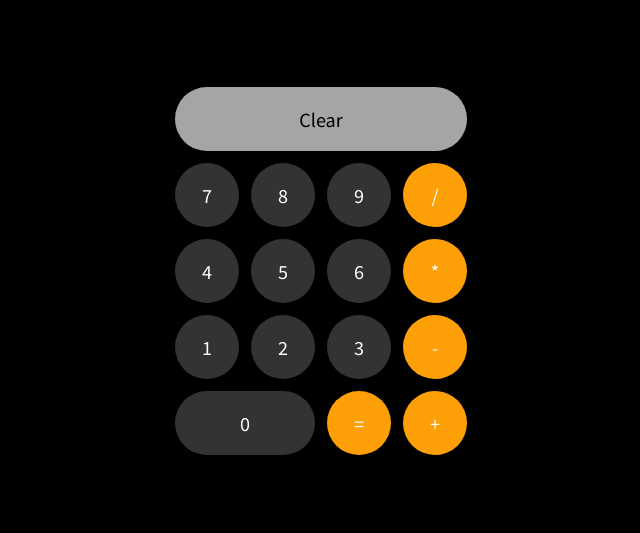
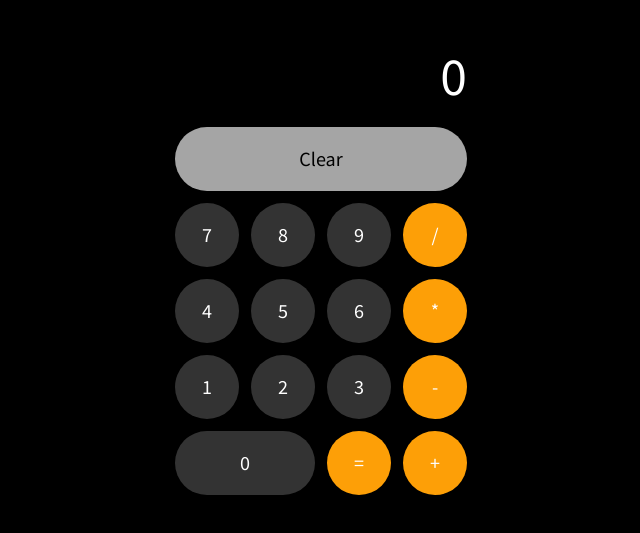
Before and after one commit to ndaemy/selfstudy_rxjs-react, a React (Create React App) app: page / in a window 1280 px wide. Shown: the part 129-662 px from the top of the page, without its empty margins (319-959 px from the left). Built offline with nearby package versions, Linux system fonts and the light colour scheme.

Commit message:
What is wrong?

```diff
--- a/src/App.tsx
+++ b/src/App.tsx
@@ -1,11 +1,13 @@
 import styled from '@emotion/styled';
-import { useEffect } from 'react';
+import { useEffect, useState } from 'react';
 import { Subject } from 'rxjs';
 
 import Numpads from 'components/Numpads';
+import Result from 'components/Result';
 
 const FullScreen = styled.div`
   display: flex;
+  flex-direction: column;
   align-items: center;
   justify-content: center;
   background: black;
@@ -13,18 +15,71 @@ const FullScreen = styled.div`
   height: 100vh;
 `;
 
-const calculator = new Subject<string | number>();
+const calculator$ = new Subject<string>();
+const calculation$ = new Subject<string | number>();
 
 function App() {
+  const [currentNum, setCurrentNum] = useState(0);
+  const [operator, setOperator] = useState<string>('');
+  const [calculation, setCalculation] = useState<(string | number)[]>([]);
+
   useEffect(() => {
-    calculator.subscribe(v => {
-      console.log(v);
+    calculator$.subscribe(v => {
+      if (v === 'Clear') {
+        setCurrentNum(0);
+        setCalculation([]);
+        setOperator('');
+      }
+
+      // 연산자면
+      if (isNaN(+v)) {
+        setOperator(v);
+        console.log(currentNum);
+        calculation$.next(currentNum);
+      }
+
+      if (!isNaN(+v)) {
+        // 숫자면 연산자에 유무/타입에 따라 switch case
+        switch (operator) {
+          case '+':
+            console.log('이전이 +였던 숫자');
+            setCurrentNum(+v);
+            setOperator('');
+            calculation$.next(operator);
+            break;
+
+          case '-':
+            break;
+
+          case '*':
+            break;
+
+          case '/':
+            break;
+
+          case '=':
+            break;
+
+          default:
+            console.log('그냥 숫자');
+            console.log(operator);
+            setCurrentNum(currentNum * 10 + +v);
+            break;
+        }
+      }
+    });
+  }, [operator, currentNum]);
+
+  useEffect(() => {
+    calculation$.subscribe(v => {
+      setCalculation(prev => [...prev, v]);
     });
   }, []);
 
   return (
     <FullScreen>
-      <Numpads calculator={calculator} />
+      <Result currentNum={currentNum} />
+      <Numpads calculator={calculator$} operator={operator} />
     </FullScreen>
   );
 }
--- a/src/components/Numpads.tsx
+++ b/src/components/Numpads.tsx
@@ -1,5 +1,5 @@
 import styled from '@emotion/styled';
-import React, { MouseEvent } from 'react';
+import { MouseEvent } from 'react';
 import { Subject } from 'rxjs';
 
 interface ButtonProps {
@@ -7,8 +7,13 @@ interface ButtonProps {
   column?: number;
 }
 
+interface OperatorButtonProps {
+  reverse?: boolean;
+}
+
 interface NumpadsProps {
-  calculator: Subject<string | number>;
+  calculator: Subject<string>;
+  operator: string;
 }
 
 const Self = styled.div`
@@ -35,43 +40,60 @@ const Button = styled.button<ButtonProps>`
   grid-column: span ${props => props.column || 1};
 `;
 
-function Numpads({ calculator }: NumpadsProps) {
+const OperatorButton = styled.button<OperatorButtonProps>`
+  font-size: 18px;
+  background: ${props => (props.reverse ? 'white' : '#fd9f07')};
+  width: 64px;
+  height: 64px;
+  margin: 0 auto;
+  padding: 0;
+  border-radius: 32px;
+
+  color: ${props => (props.reverse ? '#fd9f07' : 'white')};
+`;
+
+function Numpads({ calculator, operator }: NumpadsProps) {
   function handleClick(e: MouseEvent<HTMLButtonElement>) {
     calculator.next(e.currentTarget.innerText);
   }
 
   return (
     <Self>
-      <Button background={'#a5a5a5'} color='#000' column={4}>
+      <Button
+        background={'#a5a5a5'}
+        color='#000'
+        column={4}
+        onClick={handleClick}
+      >
         Clear
       </Button>
       <Button onClick={handleClick}>7</Button>
       <Button onClick={handleClick}>8</Button>
       <Button onClick={handleClick}>9</Button>
-      <Button background={'#fd9f07'} onClick={handleClick}>
+      <OperatorButton reverse={operator === '/'} onClick={handleClick}>
         /
-      </Button>
+      </OperatorButton>
       <Button onClick={handleClick}>4</Button>
       <Button onClick={handleClick}>5</Button>
       <Button onClick={handleClick}>6</Button>
-      <Button background={'#fd9f07'} onClick={handleClick}>
+      <OperatorButton reverse={operator === '*'} onClick={handleClick}>
         *
-      </Button>
+      </OperatorButton>
       <Button onClick={handleClick}>1</Button>
       <Button onClick={handleClick}>2</Button>
       <Button onClick={handleClick}>3</Button>
-      <Button background={'#fd9f07'} onClick={handleClick}>
+      <OperatorButton reverse={operator === '-'} onClick={handleClick}>
         -
-      </Button>
+      </OperatorButton>
       <Button column={2} onClick={handleClick}>
         0
       </Button>
-      <Button background={'#fd9f07'} onClick={handleClick}>
+      <OperatorButton reverse={operator === '='} onClick={handleClick}>
         =
-      </Button>
-      <Button background={'#fd9f07'} onClick={handleClick}>
+      </OperatorButton>
+      <OperatorButton reverse={operator === '+'} onClick={handleClick}>
         +
-      </Button>
+      </OperatorButton>
     </Self>
   );
 }
--- /dev/null
+++ b/src/components/Result.tsx
@@ -0,0 +1,18 @@
+import styled from '@emotion/styled';
+
+interface ResultProps {
+  currentNum: number;
+}
+
+const Self = styled.div`
+  width: 292px;
+  text-align: right;
+  font-size: 48px;
+  margin: 0 0 24px;
+`;
+
+function Result({ currentNum }: ResultProps) {
+  return <Self>{currentNum}</Self>;
+}
+
+export default Result;
```
